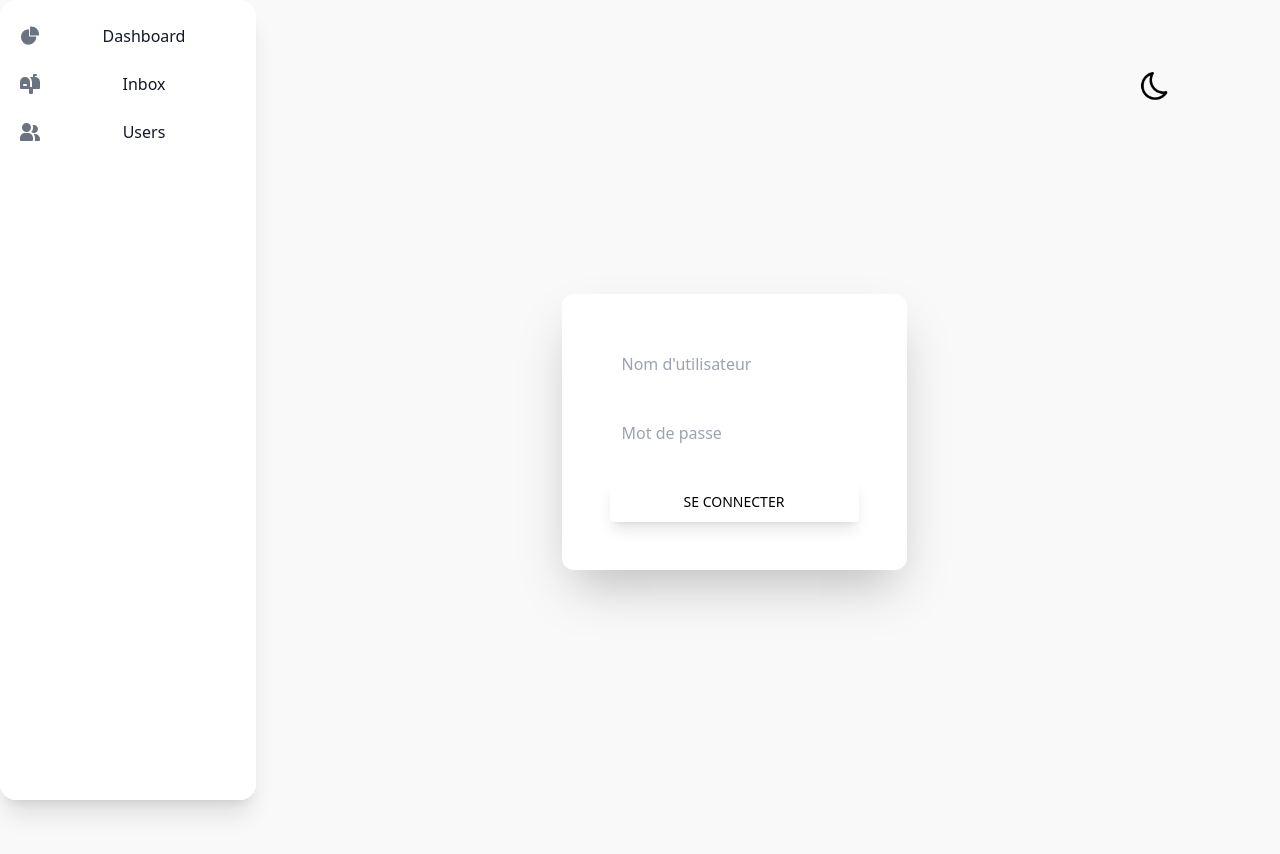
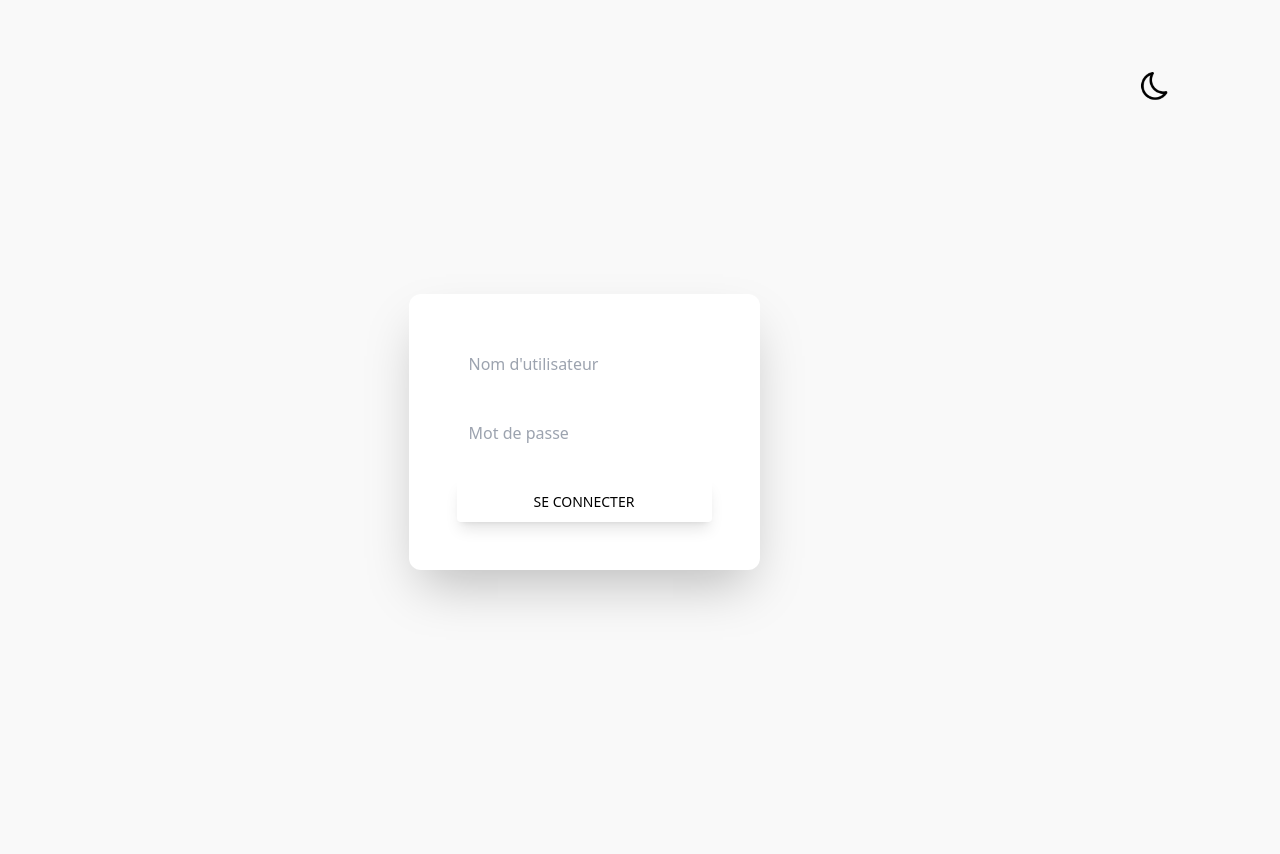
Before and after one commit to museebolo/climat_guardian, a React (Vite) app in the folder Interface/: page /login in a window 1280 px wide. Shown: the top 854 px of the page. Built offline with nearby package versions, Linux system fonts and the light colour scheme; what chartjs-plugin-zoom would draw is missing.

Commit message:
feat: store the token in localstorage

```diff
--- a/Interface/src/App.tsx
+++ b/Interface/src/App.tsx
@@ -1,6 +1,5 @@
 import './App.css';
 import {Outlet} from "react-router-dom";
-import SideBarElement from "@/elements/SideBarElement.tsx";
 import {useState} from "react";
 
 function App() {
@@ -22,13 +21,10 @@ function App() {
 
     return (
         <div className="flex">
-            <div className="w-1/4">
-                <SideBarElement/>
-            </div>
-            <div className="w-3/4">
+
                 <Outlet/>
-            </div>
-            <div className="items-center justify-center">
+
+            <div className="">
                 <button className="w-28 h-28" onClick={() => toggleDarkTheme()}>
 
                     <img className="w-8" src={darkTheme ? "/icons8-sun (1).svg" : "/icons8-moon-50.png"}
--- a/Interface/src/elements/DashboardElement.tsx
+++ b/Interface/src/elements/DashboardElement.tsx
@@ -1,10 +1,10 @@
-import {useEffect, useState} from 'react';
+import { useEffect, useState } from 'react';
 import CircularElementData from "./CircularElementData.tsx";
-import MonthlyAverageStore, {AverageStore} from "./AverageStore.tsx";
+import MonthlyAverageStore, { AverageStore } from "./AverageStore.tsx";
 import CardElement from "@/elements/CardElement.tsx";
 import MonthAverageStore from "@/elements/MonthAverageStore.tsx";
 import MonthElementData from "@/elements/MonthElementData.tsx";
-
+import SideBarElement from "@/elements/SideBarElement.tsx";
 
 export default function DashboardElement() {
     const d = new Date();
@@ -26,11 +26,13 @@ export default function DashboardElement() {
 
 
     return (
-        <>
+        <div className="grid grid-cols-4 gap-4">
+            <div className="col-span-1">
+                <SideBarElement />
+            </div>
 
-            <div className={`w-full justify-center align-middle justify-items-center `}>
-                <div className="col-span-2">
-                    <nav className="fixed w-full top-0 start-0">
+            <div className="col-span-3">
+                <nav className="w-full top-0 start-0">
                     <div className="max-w-screen-xl mx-auto">
                         <div className="flex justify-center p-4">
                             <ul className="flex flex-col md:flex-row items-center space-y-4 md:space-y-0 md:space-x-8 font-medium rounded-lg bg-white dark:bg-slate-800">
@@ -45,17 +47,14 @@ export default function DashboardElement() {
                         </div>
                     </div>
                 </nav>
-                </div>
-
 
                 <div className="flex flex-col md:flex-row text-center align-middle gap-4 mt-12 ">
                     <div className="">
                         <input
                             className="bg-white font-bold h-12 pl-10 pr-8 w-full md:w-80 shadow-lg rounded-xl dark:bg-slate-800 dark:text-white"
-
                             type="date"
                             value={startDate ? startDate.toISOString().split('T')[0] : ''}
-                            onChange={e => setStartDate(new Date(e.target.value))}/>
+                            onChange={e => setStartDate(new Date(e.target.value))} />
                     </div>
 
                     <div className="">
@@ -63,39 +62,39 @@ export default function DashboardElement() {
                             className="bg-white font-bold h-12 pl-10 pr-8 w-full md:w-80 shadow-lg rounded-xl dark:bg-slate-800 dark:text-white"
                             type="date"
                             value={endDate ? endDate.toISOString().split('T')[0] : ''}
-                            onChange={e => setEndDate(new Date(e.target.value))}/>
+                            onChange={e => setEndDate(new Date(e.target.value))} />
                     </div>
                 </div>
 
                 <div className="flex flex-col md:flex-row">
                     <div className="w-1/2 mr-5">
-                        <CircularElementData/>
+                        <CircularElementData />
                     </div>
                     <div className="w-1/2">
-                        <MonthElementData/>
+                        <MonthElementData />
                     </div>
                 </div>
 
                 <div className="flex flex-col md:flex-row mb-12 space-x-8">
 
                     <div className="w-1/2">
-                        <CardElement element={<MonthAverageStore select={monthSelected}/>}
-                                     theme={`${monthSelected} Chart`}/>
+                        <CardElement element={<MonthAverageStore select={monthSelected} />}
+                                     theme={`${monthSelected} Chart`} />
                     </div>
                     <div className="w-1/2">
                         {startDate && endDate ?
                             <CardElement
                                 theme={`${startDate ? startDate.toDateString() : ''} to ${endDate ? endDate.toDateString() : ''}`}
                                 element={<MonthlyAverageStore precision={'day'} beginning={startDate.toDateString()}
-                                                              end={endDate.toDateString()}/>}
+                                                              end={endDate.toDateString()} />}
                             /> : ""
                         }
                     </div>
                 </div>
+                <div className="flex-row h-12">
+                    <AverageStore precision={'month'} beginning={'2024-01-01'} end={'2025-01-01'} />
                 </div>
-            <div className="flex-row h-12">
-                <AverageStore precision={'month'} beginning={'2024-01-01'} end={'2025-01-01'}/>
             </div>
-        </>
+        </div>
     )
 }
--- a/Interface/src/elements/LoginElement.tsx
+++ b/Interface/src/elements/LoginElement.tsx
@@ -1,11 +1,11 @@
 import { FormEvent, useState } from "react";
 import {SampleContext} from "@/contexts/SampleContext.tsx";
-
+import {redirect} from "react-router-dom";
 
 export default function LoginElement() {
     const [username, setUsername] = useState('');
     const [password, setPassword] = useState('');
-    const [token, setToken]= useState('')
+    const [token,setToken]=useState("")
     const [error, setError] = useState('');
 
     const submit = async (e: FormEvent<HTMLFormElement>) => {
@@ -22,9 +22,12 @@ export default function LoginElement() {
                 console.log(reponse)
                 if (reponse.error) {
                     setError(reponse.error);
-                }if (reponse.token){
-                    SampleContext.token = reponse.token
+                }
+                if (reponse.token){
+                    setToken(reponse.token)
+                    SampleContext.token = token
                     console.log(SampleContext.token)
+                    localStorage.setItem('token', reponse.token);
                 }
             })
             .catch(e => {
@@ -34,9 +37,9 @@ export default function LoginElement() {
 
     return (
         <>
-            <section className="h-screen">
+            <section className="h-screen w-full">
                 <div className="flex h-full items-center justify-center">
-                    <div className="md:w-8/12 lg:ml-6 lg:w-5/12 shadow-2xl p-12 bg-white rounded-xl  dark:text-white     dark:bg-slate-800">
+                    <div className=" shadow-2xl p-12 bg-white rounded-xl  dark:text-white     dark:bg-slate-800">
                         <form method="get"  onSubmit={submit}>
                             <div className=" dark:bg-slate-800 relative mb-6">
                                 <input
--- a/Interface/src/elements/SideBarElement.tsx
+++ b/Interface/src/elements/SideBarElement.tsx
@@ -10,7 +10,7 @@ shadow-xl rounded-2xl top-0 left-0 z-40 w-64 h-screen transition-transform -tran
                 <ul className="space-y-2 font-medium">
                     <li>
                         <Link
-                           className="flex items-center p-2 text-gray-900 rounded-lg dark:text-white hover:bg-gray-100 dark:hover:bg-gray-400 group" to="/">
+                           className="flex items-center p-2 text-gray-900 rounded-lg dark:text-white hover:bg-gray-100 dark:hover:bg-gray-400 group" to="/dashboard">
                             <svg
                                 className="w-5 h-5 text-gray-500 transition duration-75 dark:text-white group-hover:text-gray-900 dark:group-hover:text-white"
                                 aria-hidden="true" xmlns="http://www.w3.org/2000/svg" fill="currentColor"
--- a/Interface/src/main.tsx
+++ b/Interface/src/main.tsx
@@ -1,35 +1,47 @@
-import React from 'react'
-import ReactDOM from 'react-dom/client'
-import App from './App.tsx'
-import './index.css'
-import {createBrowserRouter, RouterProvider} from 'react-router-dom';
+import React from 'react';
+import ReactDOM from 'react-dom/client';
+import App from './App.tsx';
+import './index.css';
+import { createBrowserRouter, RouterProvider, redirect } from 'react-router-dom';
 import DashboardElement from "./elements/DashboardElement.tsx";
 import PlanElement from "@/elements/PlanElement.tsx";
 import LoginElement from "@/elements/LoginElement.tsx";
+import { SampleContext } from "@/contexts/SampleContext.tsx";
 
-const router = createBrowserRouter([
+const isAuthenticated = () => {
+    if (SampleContext.token) {
+        return true;
+    }
+};
+
+const renderRoutes = () => {
+    return [
         {
-        path:"/",
+            path: "/",
             Component: App,
             children: [
                 {
-                path:"/",
+                    path: "/dashboard",
                     element: <DashboardElement/>
-            },{
-            path:"/plan",
-                element:<PlanElement/>
                 },
                 {
-                path:"/login",
-                element:<LoginElement/>
+                    path: "/plan",
+                    element: <PlanElement/>
+                },
+                {
+                    path: "/login",
+                    element: <LoginElement/>
                 }
             ]
-    },
+        }
+    ];
+};
 
-])
+const router = createBrowserRouter(renderRoutes());
 
+// Render the application
 ReactDOM.createRoot(document.getElementById('root')!).render(
     <React.StrictMode>
         <RouterProvider router={router}/>
     </React.StrictMode>
-)
+);
```
Lines whose indentation alone changed are shown as unchanged.
